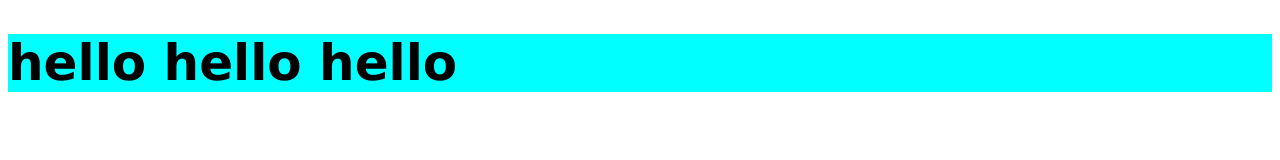
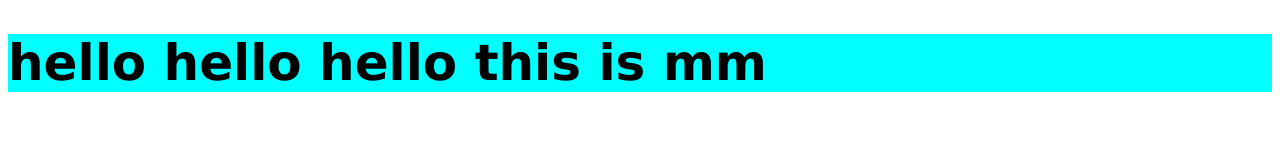
Before and after one commit to mauthkasati/gareeb, a plain HTML site: page index.html in a window 1280 px wide. Drawn offline with Linux system fonts and the light colour scheme.

Commit message:
editied html ny mm

```diff
--- a/index.html
+++ b/index.html
@@ -5,7 +5,7 @@
         <link rel="stylesheet" href="index.css">
     </head>
     <body>
-        <h1 id="aaa" onmouseover="changeColor()">hello hello hello</h1>
+        <h1 id="aaa" onmouseover="changeColor()">hello hello hello this is mm</h1>
         <script src="index.js"></script>
     </body>
 </html>
```
